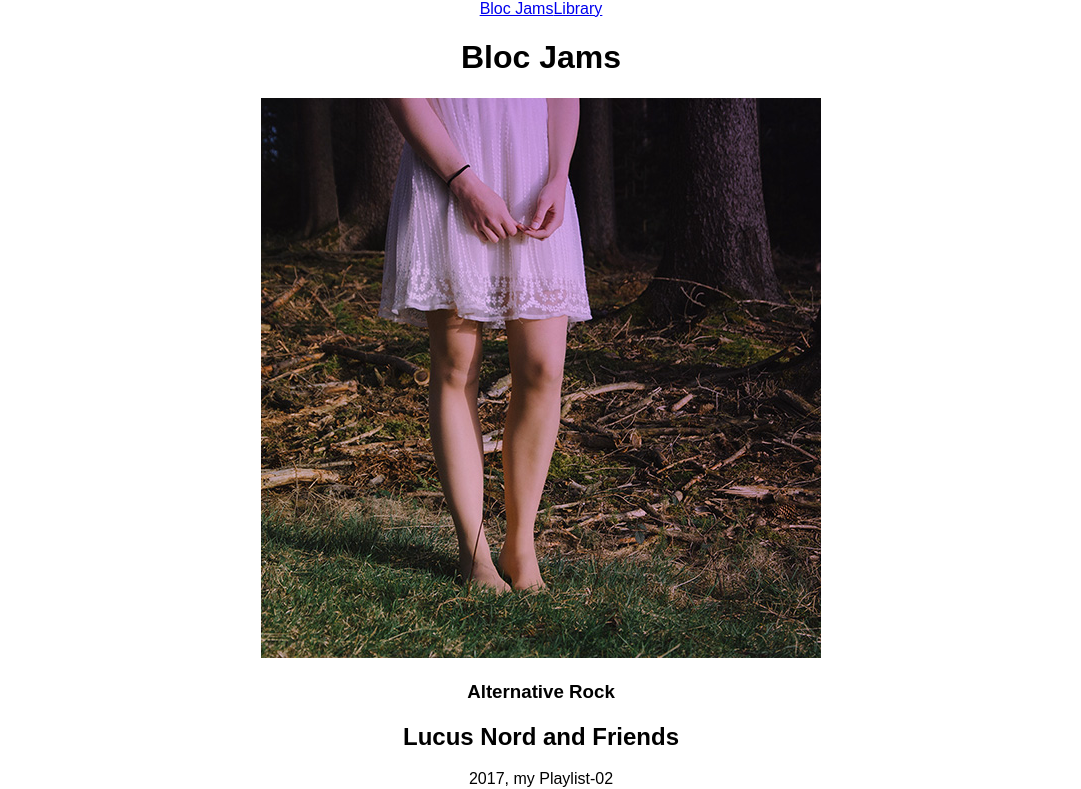
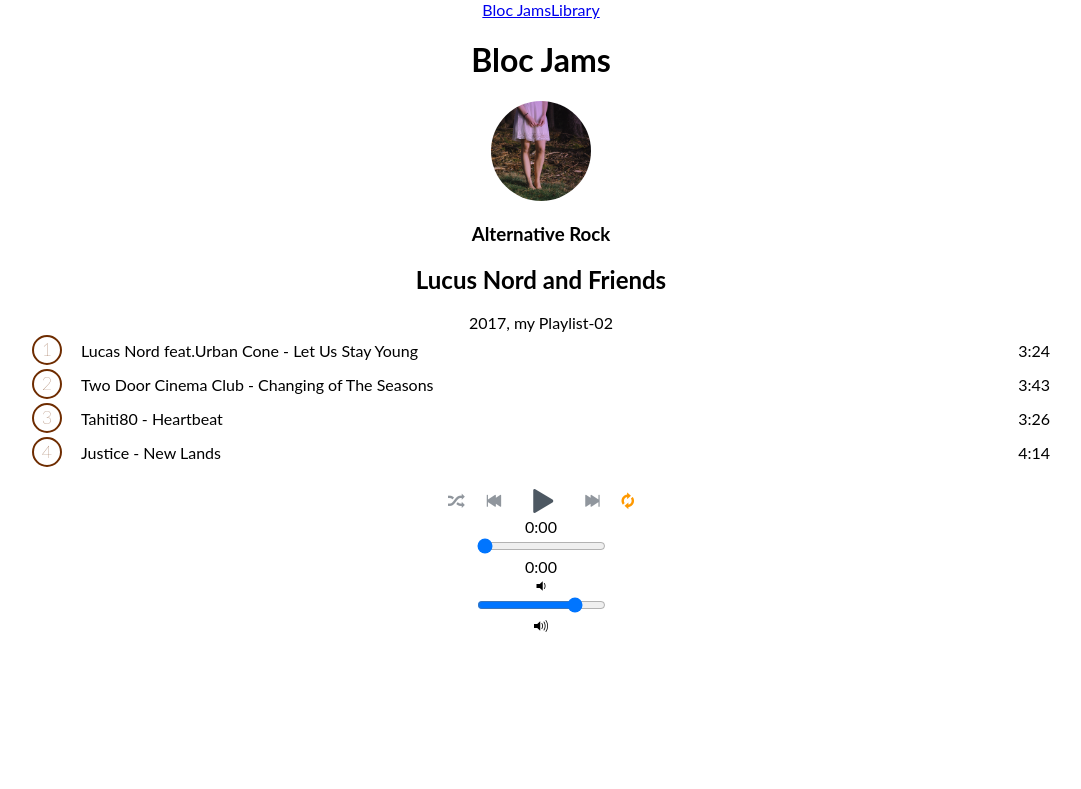
Before and after one commit to bakhumhlea/bloc-jams-react, a React (Create React App) app: page /album/alternative in a window 1280 px wide. Shown: the top 789 px of the page, without its empty margins (99-1180 px from the left). Built offline with nearby package versions, Linux system fonts and the light colour scheme.

Commit message:
Add style and button features

```diff
--- a/src/App.css
+++ b/src/App.css
@@ -1,3 +1,17 @@
+html {
+  font-size: 16px;
+}
+
+body {
+  background-repeat: no-repeat;
+  background-attachment: fixed;
+  background-position: center center;
+  background-size: cover;
+  color: black;
+  font-family: 'Lato','Open Sans', sans-serif,'Montserrat','Ubuntu','Merriweather','Rozha One';
+  src: url("https://fonts.googleapis.com/css?family=Lato|Montserrat" rel="stylesheet");
+  src: url("https://fonts.googleapis.com/css?family=Merriweather|Rozha+One|Ubuntu" rel="stylesheet");
+}
 .App {
   text-align: center;
 }
--- /dev/null
+++ b/src/components/Album.css
@@ -0,0 +1,59 @@
+#album-cover-art {
+  width: 100px;
+  height: 100px;
+  border-radius: 50%;
+}
+
+#song-list {
+  width: 80%;
+  margin: auto;
+}
+#song-number-column {
+  width: 30px;
+  padding-right: 1rem;
+}
+#song-title-column {
+  width: auto;
+  white-space: nowrap;
+  overflow: hidden;
+  text-overflow: hidden;
+  text-align: left;
+}
+#song-number-column button {
+  width: 30px;
+  height: 30px;
+  border-radius: 50%;
+  border: 2px solid #6E2C00;
+  background-color: white;
+  outline: none;
+}
+#song-number-column button .ion-play {
+  font-size: 18px;
+  position: relative;
+  left: 1px;
+  top: 1px;
+  color: #6E2C00;
+}
+#song-number-column button .ion-pause {
+  font-size: 18px;
+  position: relative;
+  top: 1px;
+  color: #6E2C00;
+}
+#song-number-column button .ion-headphone {
+  font-size: 18px;
+  position: relative;
+  color: #6E2C00;
+}
+#song-number-column button .song-index {
+  font-size: 18px;
+  font-family: 'Lato';
+  font-weight: 200;
+  position: relative;
+  bottom: 1px;
+  color: #6E2C00;
+}
+#song-duration-column {
+  width: 30px;
+  padding-left: 1rem;
+}
--- a/src/components/Album.js
+++ b/src/components/Album.js
@@ -2,6 +2,7 @@ import React, {Component} from 'react';
 import albumData from './../data/albums';
 import PlayerBar from './PlayerBar';
 import SongButton from './SongButton';
+import './Album.css';
 
 class Album extends Component {
   constructor(props) {
@@ -199,7 +200,9 @@ class Album extends Component {
           durationDisplay={this.formatTime(this.state.duration)}
           setVolume={this.state.setVolume}
           playloop={() => this.enablePlayloop()}
+          playloopStatus={this.state.playloop}
           shuffle={() => this.enableShuffle()}
+          shuffleStatus={this.state.shufflePlay}
           handleSongClick={(e) => this.handleSongClick(this.state.currentSong,e)}
           handlePrevClick={() => this.handlePrevClick()}
           handleNextClick={() => this.handleNextClick()}
--- /dev/null
+++ b/src/components/Button.css
@@ -0,0 +1,64 @@
+#buttons {
+  width: 300px;
+  margin: auto;
+  text-align: center;
+}
+
+#buttons button {
+  border: none;
+  background: none;
+  color: white;
+  font-size: 1.2rem;
+  color: hsla(210, 29%, 18%, 0.5);
+  transition: all 0.2s ease;
+  cursor: pointer;
+}
+#buttons button:hover, #buttons button:focus {
+  outline: none;
+  color: hsla(210, 29%, 18%, 1);
+  text-shadow: 1px 1px 1px hsla(0,0%,0%,0.25);
+}
+
+#buttons #play-pause {
+  width: 40px;
+  color: hsla(210, 29%, 18%, 0.8);
+  font-size: 2rem;
+  margin: 0.5rem 1rem 0;
+  transform: translateY(0.3rem);
+}
+#buttons #play-pause:hover {
+  color: hsla(210, 29%, 18%, 1);
+}
+
+#buttons #playloop:hover{
+  color: hsla(210, 29%, 18%, 1);
+}
+
+#playloop .ion-loop {
+  margin: auto auto auto 10px;
+  transition: all 0.2s ease;
+}
+#playloop[status="on"] .ion-loop {
+  color: hsla(36, 100%, 50%, 1);
+  font-size: 1.2rem;
+}
+#buttons #shuffle:hover{
+  color: hsla(210, 29%, 18%, 1);
+}
+#shuffle .ion-shuffle {
+  margin: auto 10px auto auto;
+  transition: all 0.2s ease;
+}
+#shuffle[status="on"] .ion-shuffle {
+  color: hsla(36, 100%, 50%, 1);
+  font-size: 1.2rem;
+}
+
+#play-pause .ion-pause {
+  display: block;
+  position: relative;
+  right: 2px;
+}
+#play-pause .ion-play {
+  display: block;
+}
--- a/src/components/PlayerBar.js
+++ b/src/components/PlayerBar.js
@@ -1,11 +1,12 @@
 import React, { Component } from 'react';
+import './Button.css';
 
 class PlayerBar extends Component {
   render() {
     return (
       <section className="player-bar">
         <section id="buttons">
-          <button id="shuffle" onClick={this.props.shuffle}>
+          <button id="shuffle" status={this.props.shuffleStatus?'on':'off'} onClick={this.props.shuffle}>
             <span className="ion-shuffle"></span>
           </button>
            <button id="previous" onClick={this.props.handlePrevClick}>
@@ -17,7 +18,7 @@ class PlayerBar extends Component {
            <button id="next" onClick={this.props.handleNextClick}>
              <span className="ion-skip-forward"></span>
            </button>
-           <button id="playloop" onClick={this.props.playloop}>
+           <button id="playloop" status={this.props.playloopStatus?'on':'off'} onClick={this.props.playloop}>
              <span className="ion-loop"></span>
            </button>
         </section>
--- a/src/components/SongButton.js
+++ b/src/components/SongButton.js
@@ -39,7 +39,17 @@ class SongButton extends Component {
           <span className={className}></span>
         </button>
       );
-    } else if (songIsPlaying && isCurrentSong) {
+    } else if (songIsPlaying && isCurrentSong && !mouseOver) {
+      className = 'ion-headphone';
+      return (
+        <button
+          onMouseEnter={()=>this.handleMouseEnter()}
+          onMouseLeave={()=>this.handleMouseLeave()}
+        >
+          <span className={className}></span>
+        </button>
+      );
+    } else if (songIsPlaying && isCurrentSong && mouseOver) {
       className = 'ion-pause';
       return (
         <button
```
